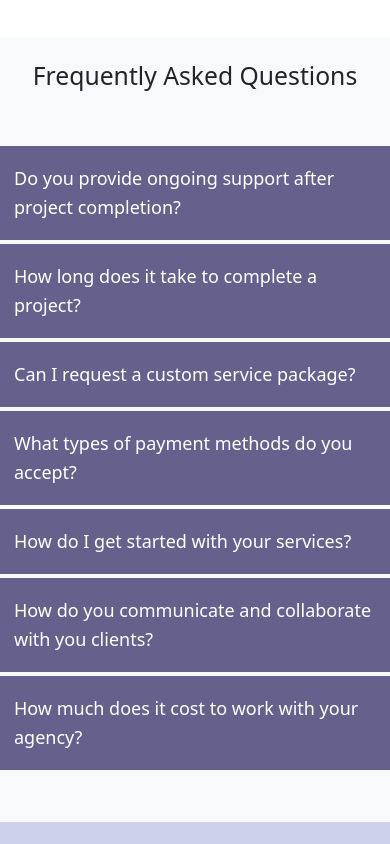
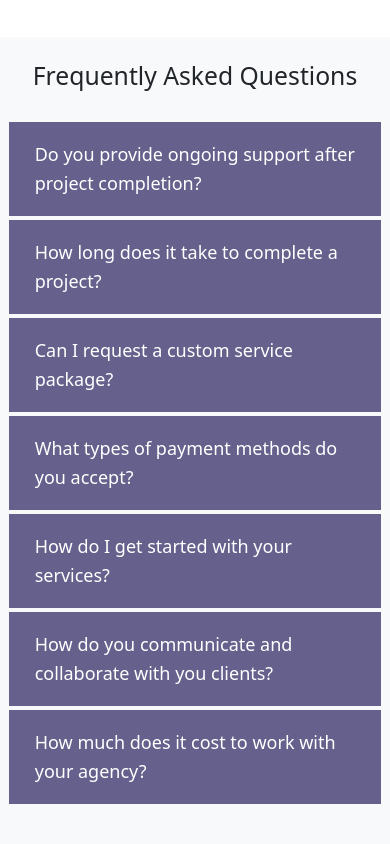
Before and after one commit to Parshant7/codestackz, a React (Vite) app: page /contactus in a window 390 px wide. Shown: the part 1500-2344 px from the top of the page. Built offline with nearby package versions, Linux system fonts and the light colour scheme.

Commit message:
faqs with space in xs screen

```diff
--- a/src/components/faqs/faqs.css
+++ b/src/components/faqs/faqs.css
@@ -107,3 +107,13 @@
     transform: rotate(180deg);
 
 }
+
+
+
+
+@media screen and (max-width:575px) {
+    .faqDiv{
+        width: 90%;
+        margin: auto;
+    }
+}
--- a/src/components/faqs/faqs.jsx
+++ b/src/components/faqs/faqs.jsx
@@ -37,16 +37,16 @@ const Faqs = () => {
 
 
             <section className="bg-light">
-                <div className="text-center h2 p-4 pb-5">
+                <div className="text-center h2 p-4 pb-md-5">
                     Frequently Asked Questions
                 </div>
                 <div>
                     <div className="row pb-5">
-                        <div className="col-md-9 col-sm-10 mx-auto p-0 mb-1" data-aos="fade-up">
-                            <div>
+                        <div className="col-md-9 col-sm-10 mx-auto p-0 mb-1 col-xs-11" data-aos="fade-up">
+                            <div className="faqDiv">
                                 <div className="que" data-bs-toggle="collapse" href="#faqans1" role="button" aria-expanded="false" aria-controls="collapseExample">
                                     <a >
-                                        <div>
+                                        <div className='fw-bolder'>
                                             Do you provide ongoing support after project completion?
                                             <div className='bardiv d-none d-md-block'>
                                                 <span className='bar'></span>
@@ -63,10 +63,10 @@ const Faqs = () => {
                             </div>
                         </div>
                         <div className="col-md-9 col-sm-10 mx-auto p-0 mb-1" data-aos="fade-up">
-                            <div>
+                            <div className="faqDiv">
                                 <div className="que" data-bs-toggle="collapse" href="#faqans2" role="button" aria-expanded="false" aria-controls="collapseExample">
                                     <a >
-                                        <div>
+                                        <div className='fw-bolder'>
                                             How long does it take to complete a project?
                                             <div className='bardiv d-none d-md-block'>
                                                 <span className='bar'></span>
@@ -83,11 +83,11 @@ const Faqs = () => {
                             </div>
                         </div>
                         <div className="col-md-9 col-sm-10 mx-auto p-0 mb-1" data-aos="fade-up">
-                            <div>
+                            <div className="faqDiv">
                                 <div className="que" data-bs-toggle="collapse" href="#faqans3" role="button" aria-expanded="false" aria-controls="collapseExample">
 
                                     <a >
-                                        <div>
+                                        <div className='fw-bolder'>
                                             Can I request a custom service package?                                            <div className='bardiv d-none d-md-block'>
                                                 <span className='bar'></span>
                                             </div>
@@ -103,11 +103,11 @@ const Faqs = () => {
                             </div>
                         </div>
                         <div className="col-md-9 col-sm-10 mx-auto p-0 mb-1" data-aos="fade-up">
-                            <div>
+                            <div className="faqDiv">
                                 <div className="que" data-bs-toggle="collapse" href="#faqans4" role="button" aria-expanded="false" aria-controls="collapseExample">
 
                                     <a >
-                                        <div>
+                                        <div className='fw-bolder'>
                                             What types of payment methods do you accept?                                            <div className='bardiv d-none d-md-block'>
                                                 <span className='bar'></span>
                                             </div>
@@ -122,11 +122,11 @@ const Faqs = () => {
                             </div>
                         </div>
                         <div className="col-md-9 col-sm-10 mx-auto p-0 mb-1" data-aos="fade-up">
-                            <div>
+                            <div className="faqDiv">
                                 <div className="que" data-bs-toggle="collapse" href="#faqans5" role="button" aria-expanded="false" aria-controls="collapseExample">
 
                                     <a >
-                                        <div>
+                                        <div className='fw-bolder'>
                                             How do I get started with your services?                                            <div className='bardiv d-none d-md-block'>
                                                 <span className='bar'></span>
                                             </div>
@@ -142,11 +142,11 @@ const Faqs = () => {
                             </div>
                         </div>
                         <div className="col-md-9 col-sm-10 mx-auto p-0 mb-1" data-aos="fade-up">
-                            <div>
+                            <div className="faqDiv">
                                 <div className="que" data-bs-toggle="collapse" href="#faqans6" role="button" aria-expanded="false" aria-controls="collapseExample">
 
                                     <a >
-                                        <div>
+                                        <div className='fw-bolder'>
                                             How do you communicate and collaborate with you clients?
                                             <div className='bardiv d-none d-md-block'>
                                                 <span className='bar'></span>
@@ -163,11 +163,11 @@ const Faqs = () => {
                             </div>
                         </div>
                         <div className="col-md-9 col-sm-10 mx-auto p-0 mb-1" data-aos="fade-up">
-                            <div>
+                            <div className="faqDiv">
                                 <div className="que" data-bs-toggle="collapse" href="#faqans7" role="button" aria-expanded="false" aria-controls="collapseExample">
 
                                     <a >
-                                        <div>
+                                        <div className='fw-bolder'>
                                             How much does it cost to work with your agency?
                                             <div className='bardiv d-none d-md-block'>
                                                 <span className='bar'></span>
--- a/src/components/footer/footer.jsx
+++ b/src/components/footer/footer.jsx
@@ -7,8 +7,8 @@ import './footer.css'
 import cszlogo from '/images/cszlogo.png'
 const Footer = () => {
 
-    useEffect(()=>{
-        AOS.init({duration:1000,once:"true"});
+    useEffect(() => {
+        AOS.init({ duration: 1000, once: "true" });
     })
 
     return (
@@ -18,7 +18,7 @@ const Footer = () => {
                     <div className="col-sm-6 col-md-3 mb-3 mb-md-0">
                         <div className='mx-auto footerDivsCenter'>
                             <span className="h5">CodeStackZ</span>
-                            <ul style={{ padding: "10px 20px" }}>
+                            <ul style={{ padding: "10px 20px", }}>
                                 <li>Home</li>
                                 <li>Link</li>
                                 <li>Home</li>
@@ -29,7 +29,7 @@ const Footer = () => {
                         <div className='mx-auto footerDivsCenter' >
 
                             <span className="h5">Web Development</span>
-                            <ul className='' style={{ padding: "10px 20px" }}>
+                            <ul style={{ padding: "10px 20px" }}>
                                 <li>Custom Web</li>
                                 <li>NodeJs</li>
                                 <li>ReactJs</li>
--- a/src/components/form/contactusicons.jsx
+++ b/src/components/form/contactusicons.jsx
@@ -16,22 +16,22 @@ const Contactusicons = () => {
                 <div className="col md-10 col-lg-9  mx-auto ">
                     <div className="row p-5">
                         <div className='col-md-4 text-center mb-4' data-aos="fade-right">
+                            <a href="tel:978189405">
                                 <div className="iconshadow px-3 py-3">
                                     <i className="fa-solid fa-phone fs-2 mb-3" style={{ color: "#3652AD" }}></i> <br />
                                     <p className='fw-bold fs-5 mb-2'>Phone Number</p>
                                     <p>978 1789 405</p>
                                 </div>
-                            <div className="col-md-4"></div>
-                            <div className="col-md-4"></div>
+                            </a>
                         </div>
                         <div className='col-md-4 text-center mb-4' data-aos="fade-up">
+                            <a href="mailto:info@codestackz.in">
                                 <div className="iconshadow px-3 py-3">
                                     <i className="fa-solid fa-envelope fs-2 mb-3" style={{ color: "#3652AD" }}></i> <br />
                                     <p className='fw-bold fs-5 mb-2'>Email Address</p>
                                     <p>info@codestackz.in</p>
                                 </div>
-                            <div className="col-md-4"></div>
-                            <div className="col-md-4"></div>
+                            </a>
                         </div>
                         <div className='col-md-4 text-center mb-4' data-aos="fade-left">
                             <div className="iconshadow px-3 py-3">
@@ -39,8 +39,6 @@ const Contactusicons = () => {
                                 <p className='fw-bold fs-5 mb-2'>Skype</p>
                                 <p>info@codestackz.in</p>
                             </div>
-                            <div className="col-md-4"></div>
-                            <div className="col-md-4"></div>
                         </div>
                     </div>
                 </div>
```
Lines whose indentation alone changed are shown as unchanged.
